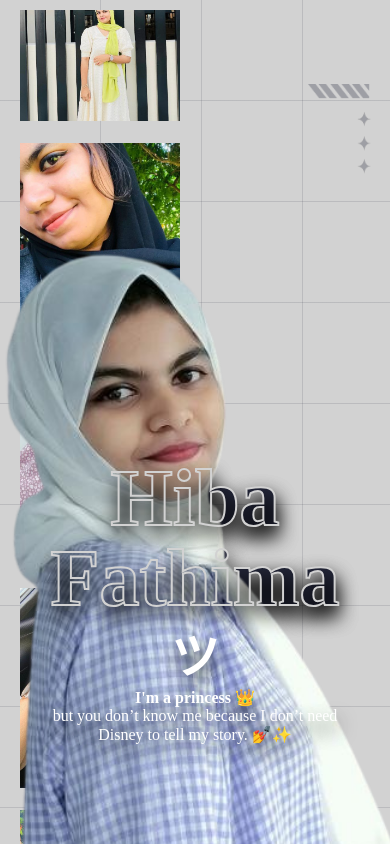
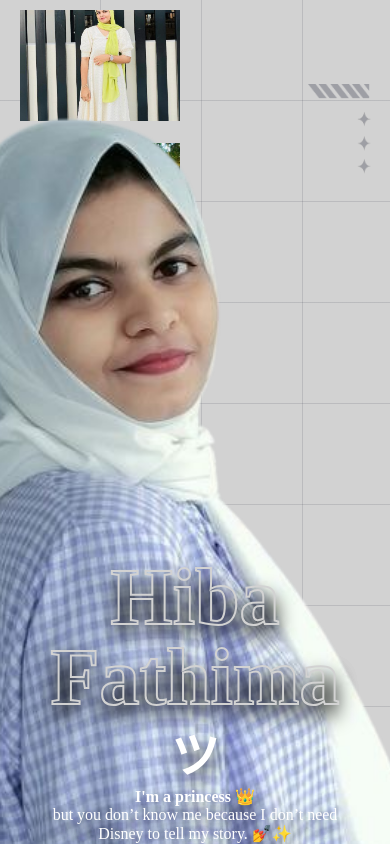
Before and after one commit to farhancc/hibasgallery, a plain HTML site: page index.html in a window 390 px wide. Drawn offline with Linux system fonts and the light colour scheme; a web font is replaced by a local one.

Commit message:
changed  bottom padding

```diff
--- a/styles.css
+++ b/styles.css
@@ -17,7 +17,7 @@
   transform: translateX(-50%);
   width: min(1400px, 100vw);
   height: max-content;
-  padding-bottom: 100px;
+  padding-bottom: 50px;
   display: flex;
   flex-wrap: wrap;
   justify-content: space-between;
@@ -50,7 +50,7 @@
 .banner .content .model {
   background-image: url(img/model2.png);
   width: 130%;
-  height: 130vh;
+  height: 160vh;
   position: absolute;
   bottom: 0;
   left: 0;
@@ -81,6 +81,9 @@
 @media screen and (max-width: 767px) {
   .banner .content h1 {
     font-size: 5em;
+  }
+  .banner .content {
+    padding-bottom: 1px;
   }
 }
 
```
